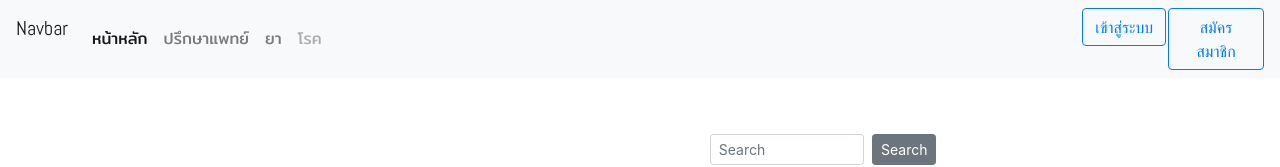
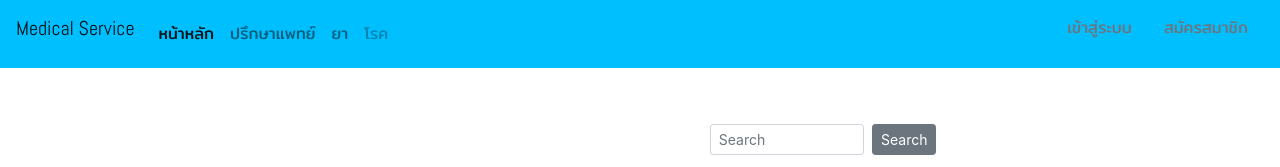
Before and after one commit to yume045/project, a Vue app: page / in a window 1280 px wide. Shown: the top 167 px of the page. Built offline with nearby package versions, Linux system fonts and the light colour scheme; what vue-swal, vuefire would draw is missing.

Commit message:
edit css

```diff
--- a/src/App.vue
+++ b/src/App.vue
@@ -1,14 +1,14 @@
 <template>
   <div id="app">
-    <nav class="navbar navbar-expand-lg navbar-light bg-light">
-  <a class="navbar-brand" href="#">Navbar</a>
+    <nav class="navbar navbar-expand-lg navbar navbar-light" style="background-color: #00BFFF;">
+  <a class="navbar-brand" href="/#/">Medical Service</a>
   <button class="navbar-toggler" type="button" data-toggle="collapse" data-target="#navbarNav" aria-controls="navbarNav" aria-expanded="false" aria-label="Toggle navigation">
     <span class="navbar-toggler-icon"></span>
   </button>
   <div class="collapse navbar-collapse" id="navbarNav">
     <ul class="navbar-nav">
       <li class="nav-item active">
-        <a class="nav-link" href="/">หน้าหลัก <span class="sr-only">(current)</span></a>
+        <a class="nav-link" href="/#/">หน้าหลัก <span class="sr-only">(current)</span></a>
       </li>
       <li class="nav-item">
         <a class="nav-link" href="/#/Question">ปรึกษาแพทย์</a>
@@ -21,8 +21,8 @@
       </li>
     </ul>
   </div>
-      <a href="/#/Login"><button style="margin-left:0%;" class="btn btn-outline-primary">เข้าสู่ระบบ</button></a>
-      <a href="/#/Register"><button style="margin-left:2%;" class="btn btn-outline-primary">สมัครสมาชิก</button></a>
+      <a class="nav-link disabled " href="/#/Login">เข้าสู่ระบบ</a>
+      <a class="nav-link disabled " href="/#/Register">สมัครสมาชิก</a>
 </nav>
     <router-view/>
   </div>
```
